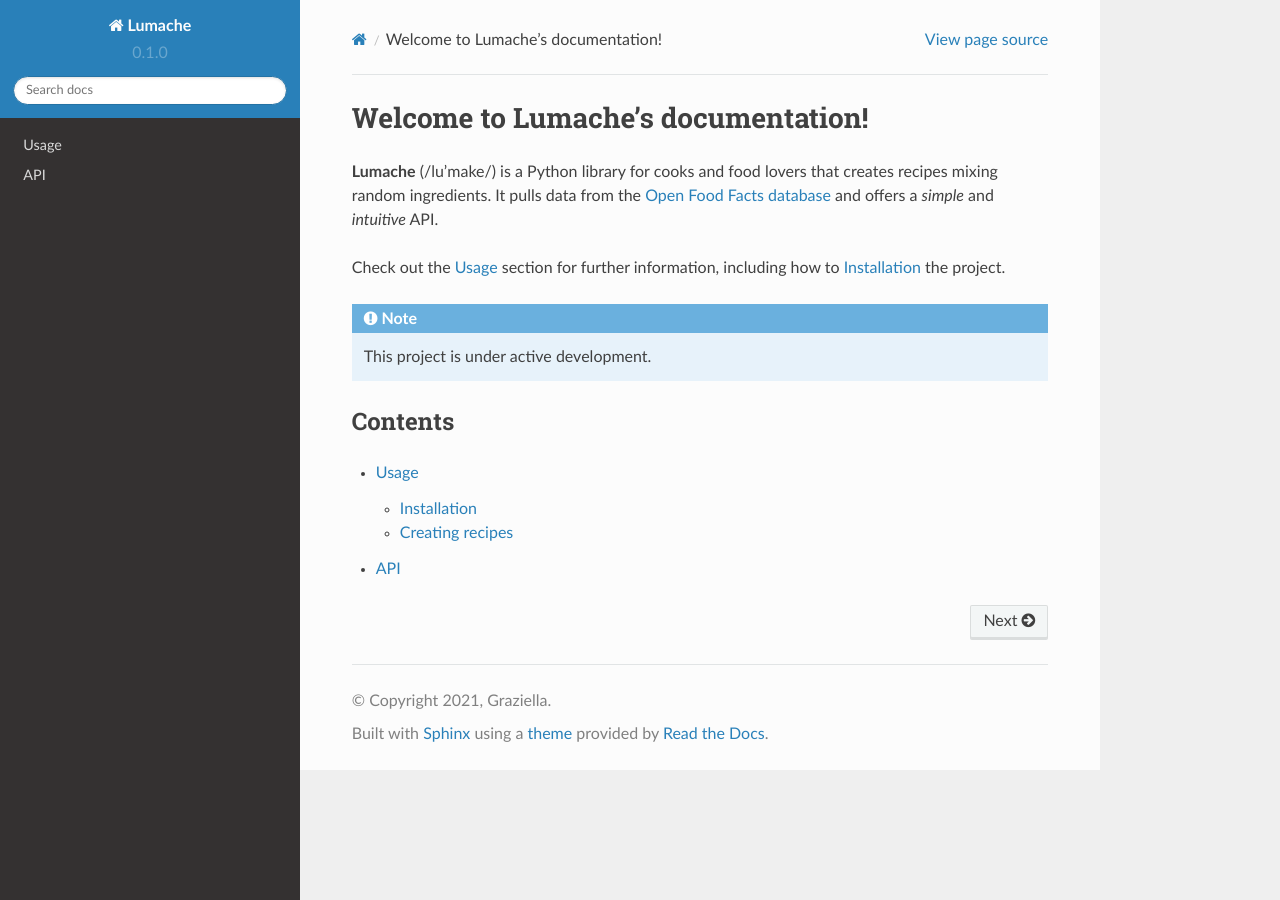
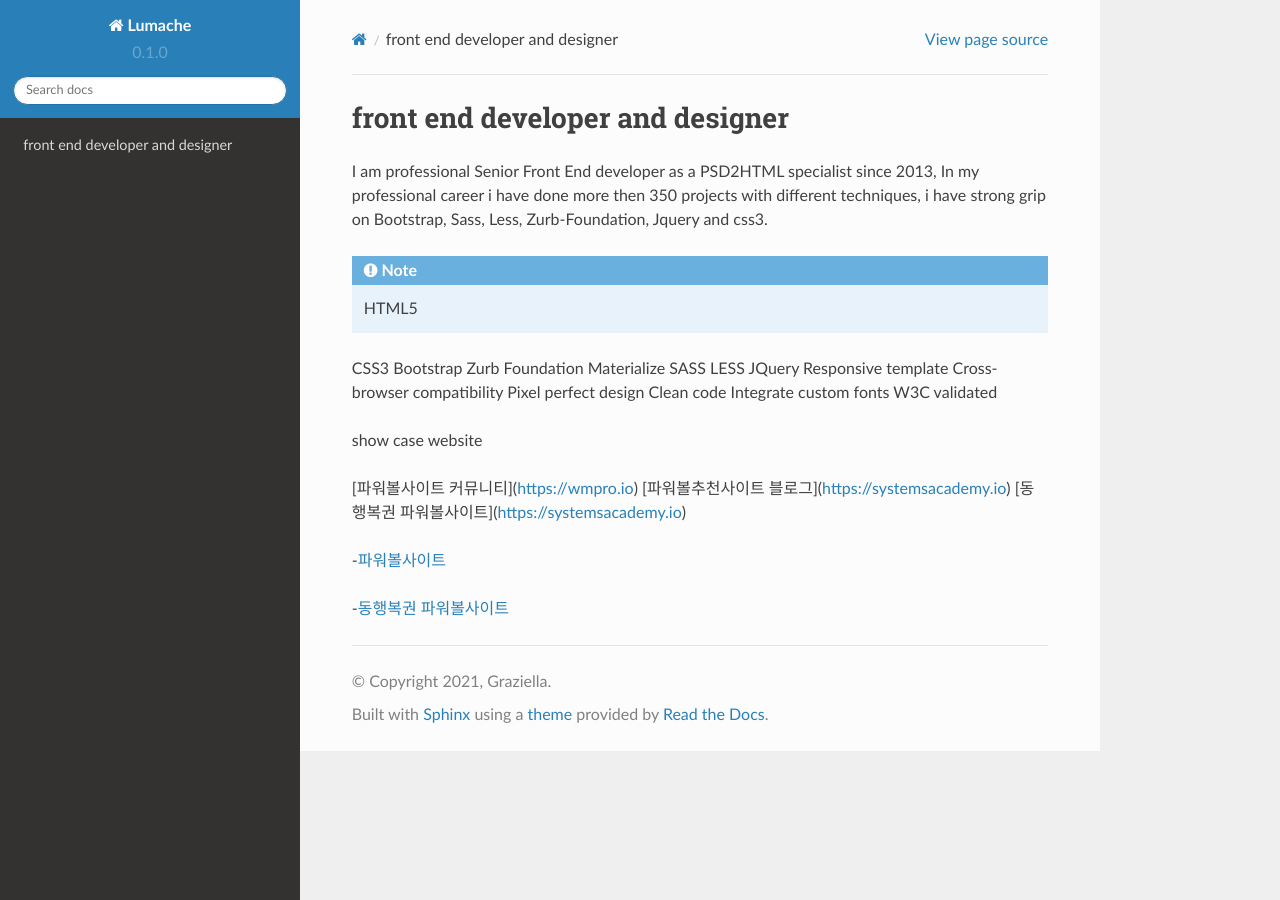
Before and after one commit to sinage3080/blend101, a Sphinx documentation site: the page built from docs/source/index.rst, in a window 1280 px wide. Built offline with Sphinx 7.4.7 and the Read the Docs theme 2.0.0, drawn with Linux system fonts in a browser that asks for light colours.

Commit message:
Update index.rst

```diff
--- a/docs/source/index.rst
+++ b/docs/source/index.rst
@@ -1,22 +1,36 @@
-Welcome to Lumache's documentation!
+front end developer and designer
 ===================================
 
-**Lumache** (/lu'make/) is a Python library for cooks and food lovers
-that creates recipes mixing random ingredients.
-It pulls data from the `Open Food Facts database <https://world.openfoodfacts.org/>`_
-and offers a *simple* and *intuitive* API.
+I am professional Senior Front End developer as a PSD2HTML specialist since 2013, In my professional career
+i have done more then 350 projects with different techniques, i have strong grip on Bootstrap, Sass, Less, Zurb-Foundation, Jquery and css3.
 
-Check out the :doc:`usage` section for further information, including
-how to :ref:`installation` the project.
 
 .. note::
 
-   This project is under active development.
+ HTML5
+CSS3
+Bootstrap
+Zurb Foundation
+Materialize
+SASS
+LESS
+JQuery
+Responsive template
+Cross-browser compatibility
+Pixel perfect design
+Clean code
+Integrate custom fonts
+W3C validated
 
-Contents
---------
+show case website
 
-.. toctree::
 
-   usage
-   api
+[파워볼사이트 커뮤니티](https://wmpro.io)
+[파워볼추천사이트 블로그](https://systemsacademy.io)
+[동행복권 파워볼사이트](https://systemsacademy.io)
+
+
+-`파워볼사이트 <https://systemsacademy.io/>`_
+
+
+-`동행복권 파워볼사이트 <https://systemsacademy.io/>`_
```
